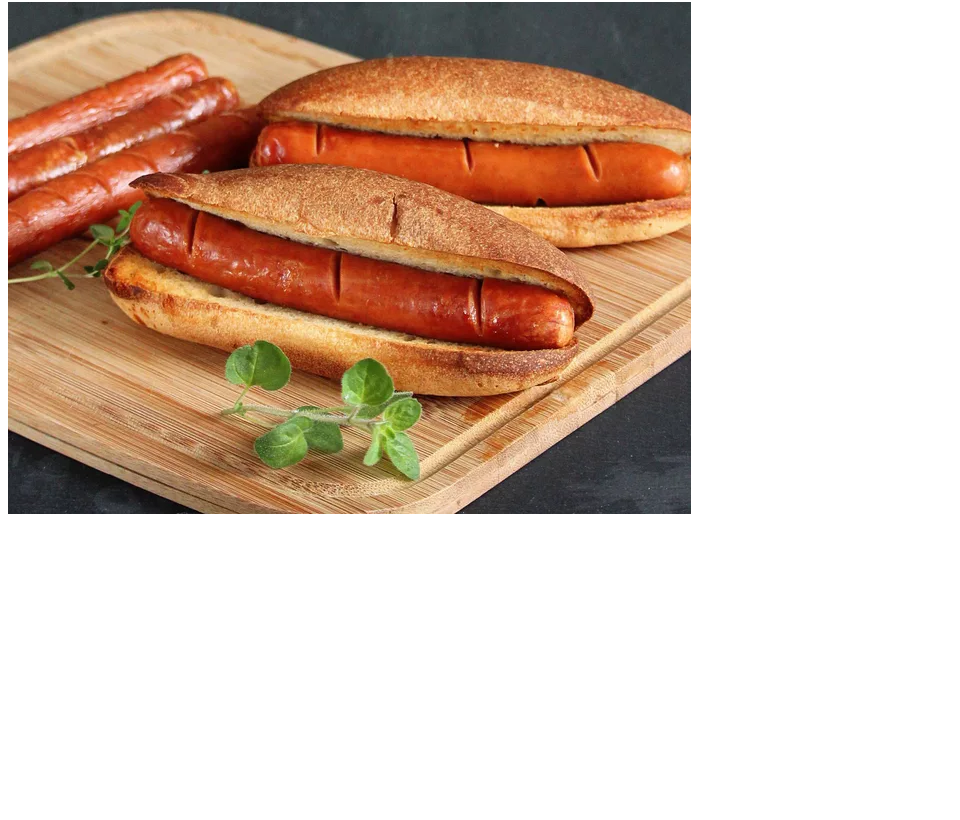
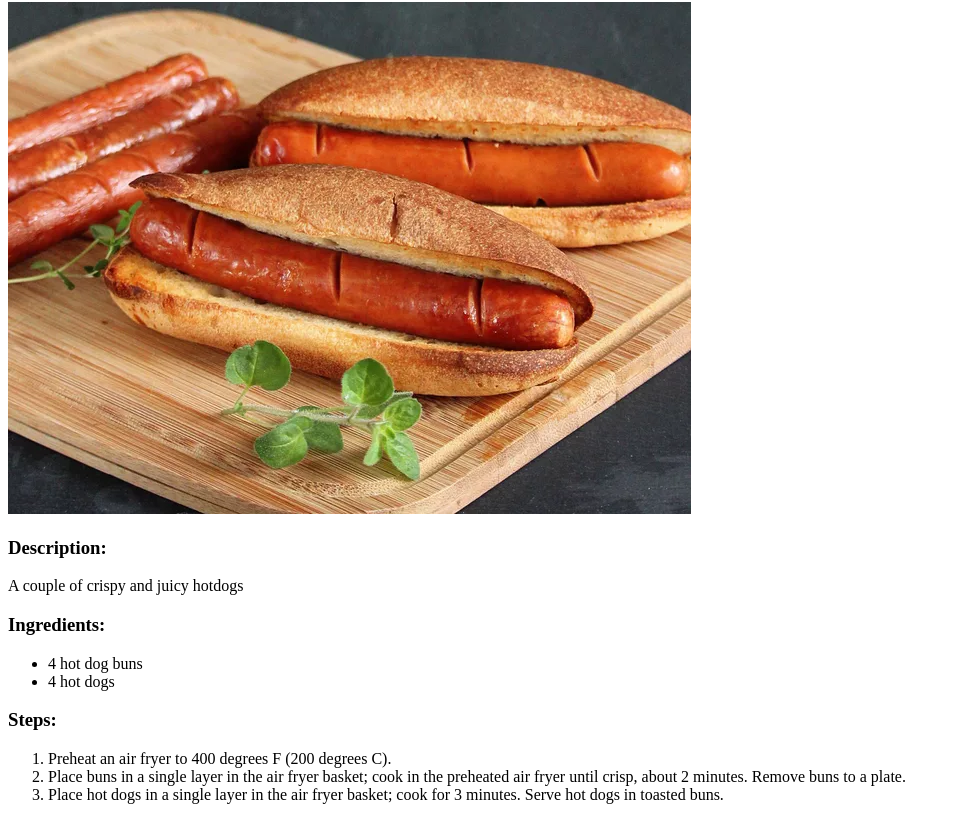
Before and after one commit to AndyFromBed/odin-recipes, a plain HTML site: page recipes/air-fryer-hotdogs.html in a window 1280 px wide. Shown: the part 78-898 px from the top of the page, without its empty margins (0-960 px from the left). Before the commit the page ends 800 px from the top, so only its background shows below. Drawn offline with Linux system fonts and the light colour scheme.

Commit message:
Air fryer hotdogs recipe done and attached with a link in index

```diff
--- a/recipes/air-fryer-hotdogs.html
+++ b/recipes/air-fryer-hotdogs.html
@@ -10,5 +10,25 @@
       src="../imgs/air-fryer-hotdogs.png"
       alt="A couple of crispy and juicy hotdogs"
     />
+    <h3>Description:</h3>
+    <p>A couple of crispy and juicy hotdogs</p>
+    <h3>Ingredients:</h3>
+    <ul>
+      <li>4 hot dog buns</li>
+      <li>4 hot dogs</li>
+    </ul>
+    <h3>Steps:</h3>
+    <ol>
+      <li>Preheat an air fryer to 400 degrees F (200 degrees C).</li>
+      <li>
+        Place buns in a single layer in the air fryer basket; cook in the
+        preheated air fryer until crisp, about 2 minutes. Remove buns to a
+        plate.
+      </li>
+      <li>
+        Place hot dogs in a single layer in the air fryer basket; cook for 3
+        minutes. Serve hot dogs in toasted buns.
+      </li>
+    </ol>
   </body>
 </html>
```
Also changed, not shown: index.html (+3 -1 lines).
